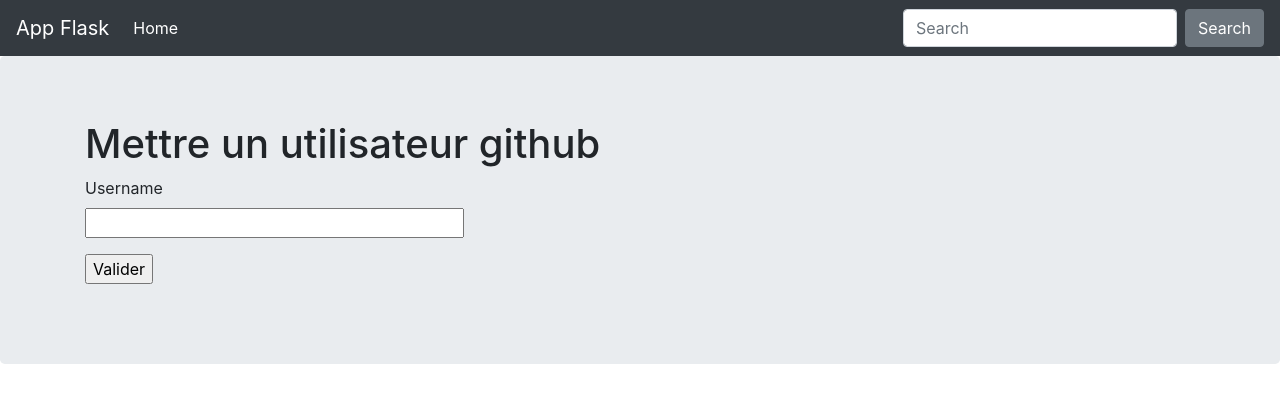
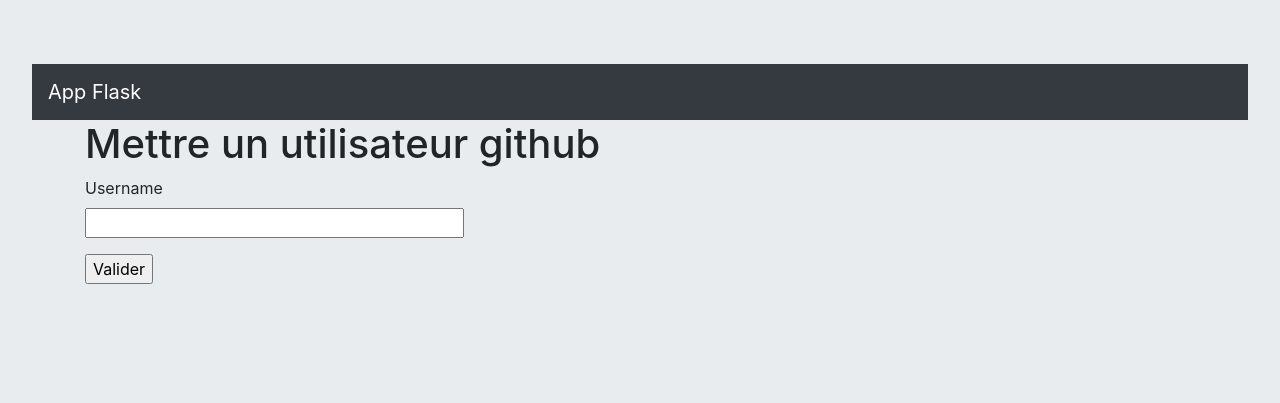
Before and after one commit to mamadoundiaye13/flask-app, a Flask app: page / in a window 1280 px wide. Shown: the top 403 px of the page. Run offline with Flask 2, Linux system fonts and the light colour scheme.

Commit message:
Updated base.html

```diff
--- a/templates/base.html
+++ b/templates/base.html
@@ -23,29 +23,15 @@
     <title>{% block title %}{% endblock %}My Webpage</title>
     {% endblock %}
 </head>
-<body>
+<body class="jumbotron">
 <nav class="navbar navbar-expand-lg navbar-dark bg-dark">
     <a class="navbar-brand" href="{{ url_for('index') }}">App Flask</a>
     <button class="navbar-toggler" type="button" data-toggle="collapse" data-target="#navbarColor02" aria-controls="navbarColor02" aria-expanded="false" aria-label="Toggle navigation">
         <span class="navbar-toggler-icon"></span>
     </button>
-
-    <div class="collapse navbar-collapse" id="navbarColor02">
-        <ul class="navbar-nav mr-auto">
-            <li class="nav-item active">
-                <a class="nav-link" href="{{ url_for('index') }}">Home <span class="sr-only">(current)</span></a>
-            </li>
-        </ul>
-        <form class="form-inline my-2 my-lg-0">
-            <input class="form-control mr-sm-2" type="text" placeholder="Search">
-            <button class="btn btn-secondary my-2 my-sm-0" type="submit">Search</button>
-        </form>
-    </div>
 </nav>
-<div class="jumbotron">
-    <div class="container">
+ <div class="container">
         {% block content %}{% endblock %}
     </div>
-</div>
 </body>
 </html>
```
